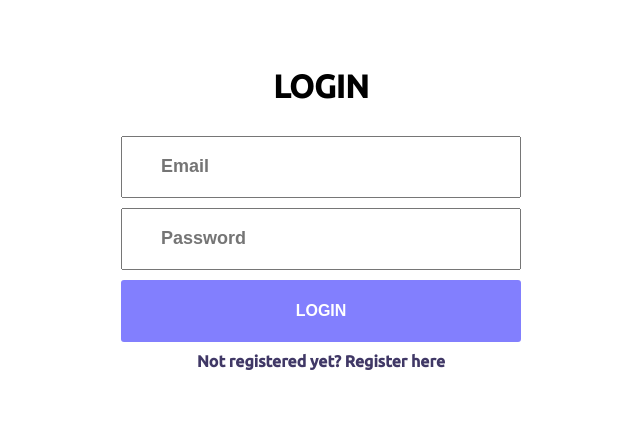
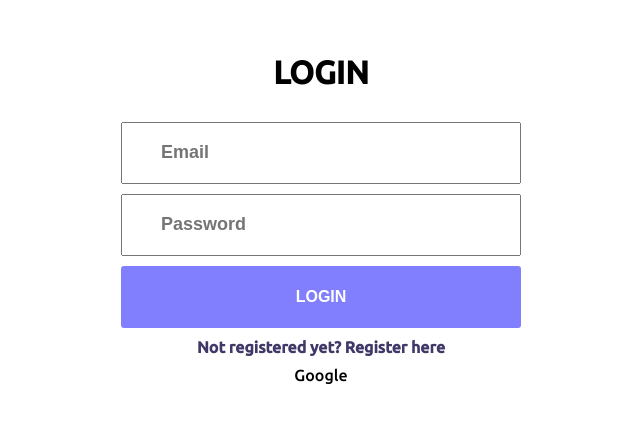
Before and after one commit to githmin/auth-frontend-react, a React (Create React App) app: page / in a window 1280 px wide. Shown: the part 147-570 px from the top of the page, without its empty margins (319-959 px from the left). Built offline with nearby package versions, Linux system fonts and the light colour scheme.

Commit message:
added a google auth link

```diff
--- a/src/components/Login/Login.jsx
+++ b/src/components/Login/Login.jsx
@@ -36,6 +36,10 @@ const Login = (props) => {
       );
   };
 
+  const google = () => {
+    window.open("http://localhost:3001/auth/google", "_self");
+  };
+
   return (
     <div className="formMain">
       {/* Form start*/}
@@ -54,7 +58,10 @@ const Login = (props) => {
       <div className="notReg" onClick={() => navigate("/signup")}>
         Not registered yet? Register here
       </div>
-
+      <div className="loginButton google" onClick={google}>
+        <img alt="" className="icon" />
+        Google
+      </div>
       {/* Toast Message Container  --- Keep under all other components*/}
       <ToastContainer
         position="top-right"
```
